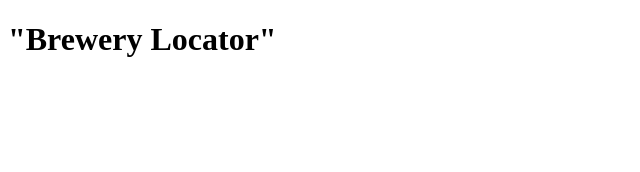
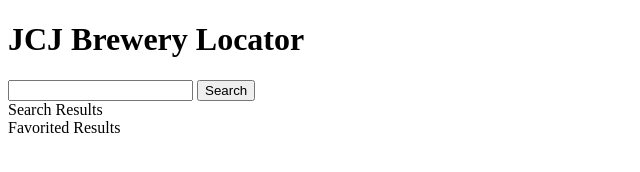
Before and after one commit to justinli23/phase-1-project-brewery, a plain HTML site: page index.html in a window 1280 px wide. Shown: the whole page, without its empty margins (0-640 px from the left). Drawn offline with Linux system fonts and the light colour scheme; no server answers.

Commit message:
End of Day 1 commit, index.html ready?

```diff
--- a/index.html
+++ b/index.html
@@ -9,12 +9,13 @@
     <link rel="stylesheet" href=""style.css">
 </head>
 <body>
-    <h1>"Brewery Locator"</h1>
+    <h1>JCJ Brewery Locator</h1>
+    <div id="carousel"></div>
     <form>
-
+        <input type="text">
+        <button type="button">Search</button>
     </form>
-
-
-
+    <div id="search-results">Search Results</div>
+    <div id="favorited-results">Favorited Results</div>
 </body>
 </html>
--- a/src/js/index.js
+++ b/src/js/index.js
@@ -1 +1,3 @@
-//your code here
+fetch("https://api.openbrewerydb.org/breweries")
+.then(resp => resp.json())
+.then(data => console.log(data))
--- a/style.css
+++ b/style.css
@@ -0,0 +1,2 @@
+// Jenna will do cool flexbox things
+// Courtney will do toggle dark/light
```
